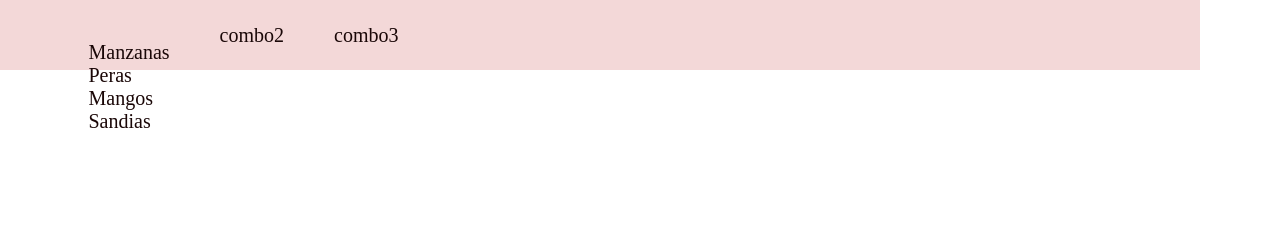
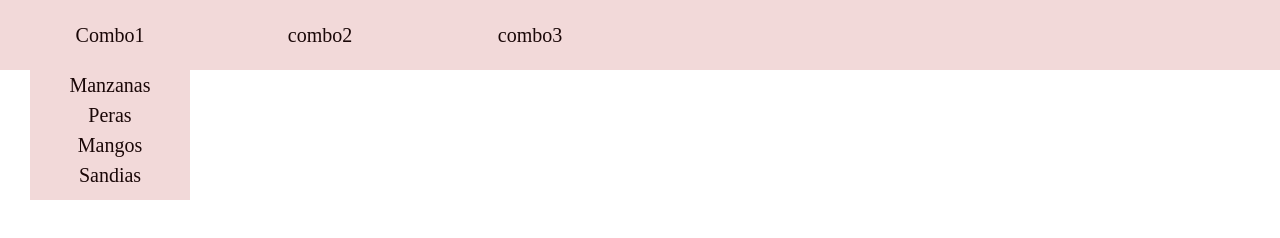
Before and after one commit to Bryan00113/practicas-de-pasantia, a plain HTML site: page index.html in a window 1280 px wide. Both pictures are taken after a click on the link "Combo1". Drawn offline with Linux system fonts and the light colour scheme.

Commit message:
practica menu con tiempo de accion

```diff
--- a/css/style.css
+++ b/css/style.css
@@ -16,95 +16,86 @@ a {
     text-decoration: none;
     font-size: 2rem;
     color: #1a0707;
+    display: flex;
+    height: 100%;
+    align-items: center;
+    justify-content: center;
+    width: ;
+
+    &:hover {
+        color: #7f90f5;
+        font-size: 2.1rem;
+
+    }
 }
 
 li {
     list-style: none;
-
 }
 
 .nav {
     width: 100%;
-    max-width: 1200px;
     font-size: 16px;
     height: auto;
     font-size: 1.6rem;
     padding-left: 3rem;
     height: 70px;
-    background-color: rgb(243, 216, 216);
-
-
+    background-color: #f2d9d9;
 
 
     .nav_container {
         height: 100%;
-        margin: 0 auto;
         display: flex;
         justify-content: start;
+        align-items: center;
         width: 90%;
         max-width: 1200px;
-        height: 100%;
-        margin: 0 auto;
-    }
-
-    .nav_ul {
-        display: flex;
-        align-items: center;
-        gap: 5rem;
         height: 100%;
 
 
     }
 
-    .nav_li:hover {
-        font-size: 1.7rem;
-    }
+    .nav_ul {
+        display: flex;
+        gap: 5rem;
+        height: 100%;
 
 
+        .nav_li {
+            display: flex;
+            flex-direction: column;
+            align-items: center;
+            justify-content: center;
+            position: relative;
+            width: 160px;
+            height: 100%;
+            position: relative;
+        }
 
+        .ul_nesting {
+            position: absolute;
+            top: 100%;
+            background-color: #f2d9d9;
+            width: 160px;
+            height: 130px;
+            line-height: 30px;
+            display: none;
 
-    .ul_nesting1 {
+            &.activo {
+                display: block;
+            }
 
-        display: none;
-        flex-direction: column;
-        align-items: center;
+            &.activo {
+                display: block;
+            }
 
-
-
-
-        &.activo {
-            display: block;
-            align-items: center;
-            position: relative;
-            top: 40px;
-
-        }
-    }
-
-
-
-    .ul_nesting2 {
-        display: none;
-        position: relative;
-
-        &.activo {
-
-            display: block;
-            top: 40px;
-        }
-    }
-
-    .ul_nesting3 {
-        display: none;
-        position: relative;
-
-        &.activo {
-            display: block;
-            top: 40px;
-
+            &.activo {
+                display: block;
+            }
         }
 
     }
 
 
+
 }
--- a/index.html
+++ b/index.html
@@ -16,7 +16,7 @@
           <ul class="nav_ul">
             <li class="nav_li">
               <a class="enlace1" href="#">Combo1</a>
-              <ul class="ul_nesting1">
+              <ul class="ul_nesting1 ul_nesting">
                 <li class="li_nesting">
                   <a href="">Manzanas</a>
                 </li>
@@ -34,7 +34,7 @@
 
             <li class="nav_li">
               <a class="enlace2" href="#">combo2</a>
-              <ul class="ul_nesting2">
+              <ul class="ul_nesting2 ul_nesting">
                 <li class="li_nesting">
                   <a href="">Manzanas</a>
                 </li>
@@ -52,7 +52,7 @@
 
             <li class="nav_li">
               <a class="enlace3" href="#">combo3</a>
-              <ul class="ul_nesting3">
+              <ul class="ul_nesting3 ul_nesting">
                 <li class="li_nesting">
                   <a href="">Manzanas</a>
                 </li>
--- a/js/script.js
+++ b/js/script.js
@@ -1,20 +1,19 @@
-const enlace1 = document.querySelector(".enlace1");
-const enlace2 = document.querySelector(".enlace2");
-const enlace3 = document.querySelector(".enlace3");
-
-const ulnesting1 = document.querySelector(".ul_nesting1");
+const ulnesting1 = document.querySelector(".ul_nesting1 ");
 const ulnesting2 = document.querySelector(".ul_nesting2");
 const ulnesting3 = document.querySelector(".ul_nesting3");
 
-// enlace1.onclick = () => {
-//   ulnesting1.classList.remove("activo");
-// };
-enlace1.addEventListener("click", () => {
-  ulnesting1.classList.toggle("activo");
+document.querySelector(".enlace1").addEventListener("click", function () {
+  setTimeout(function () {
+    ulnesting1.classList.toggle("activo");
+  }, 2000);
 });
-enlace2.addEventListener("click", () => {
-  ulnesting2.classList.toggle("activo");
+document.querySelector(".enlace2").addEventListener("click", function () {
+  setTimeout(function () {
+    ulnesting2.classList.toggle("activo");
+  }, 2000);
 });
-enlace3.addEventListener("click", () => {
-  ulnesting3.classList.toggle("activo");
+document.querySelector(".enlace3").addEventListener("click", function () {
+  setTimeout(function () {
+    ulnesting3.classList.toggle("activo");
+  }, 2000);
 });
```
